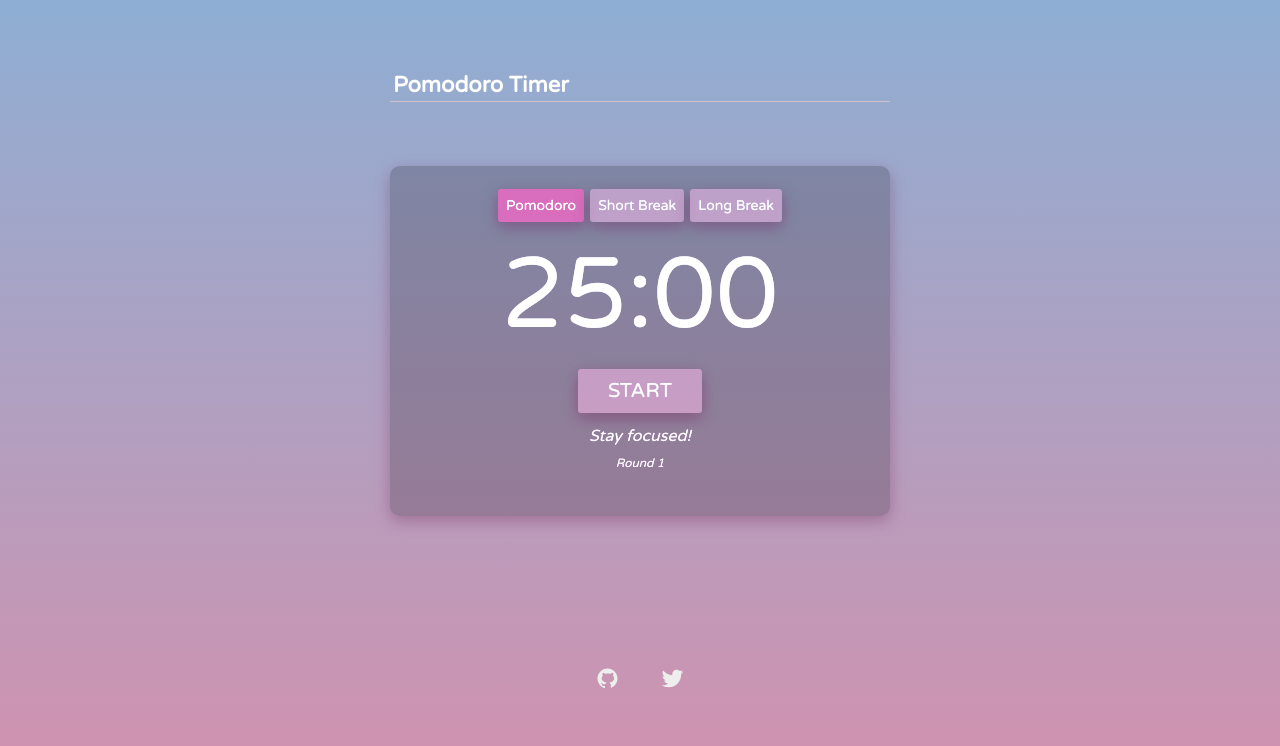
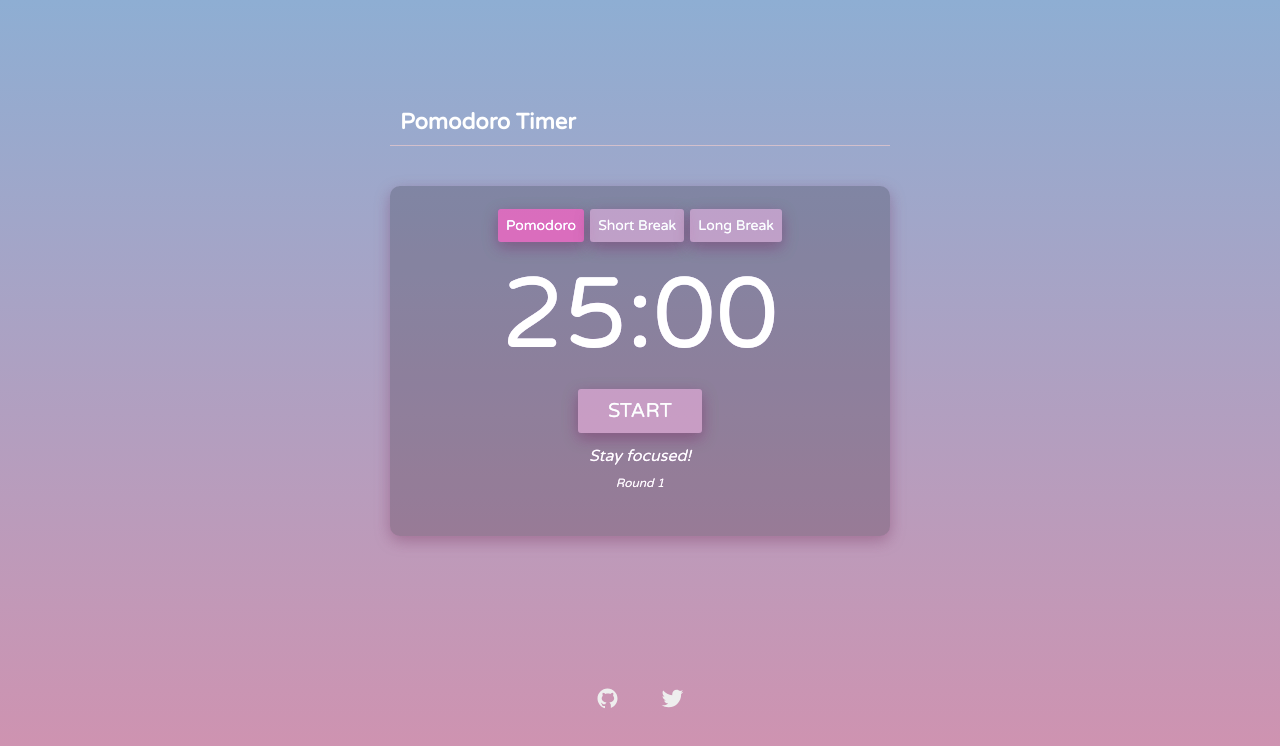
Before and after one commit to gizemnkorkmaz/pomodoro-timer, a React (Create React App) app: page / in a window 1280 px wide. Shown: the top 746 px of the page. Built offline with nearby package versions, Linux system fonts and the light colour scheme; some icons are missing.

Commit message:
Remove position property of Header

```diff
--- a/src/components/Header/Header.module.css
+++ b/src/components/Header/Header.module.css
@@ -1,8 +1,7 @@
 .Header {
   font-size: 22px;
   color: rgb(255, 255, 255);
-  position: relative;
-  bottom: 50px;
-  padding: 3px;
+  padding: 10px;
+  margin-bottom: 40px;
   border-bottom: 0.5px solid rgba(240, 206, 206, 0.658);
 }
```
